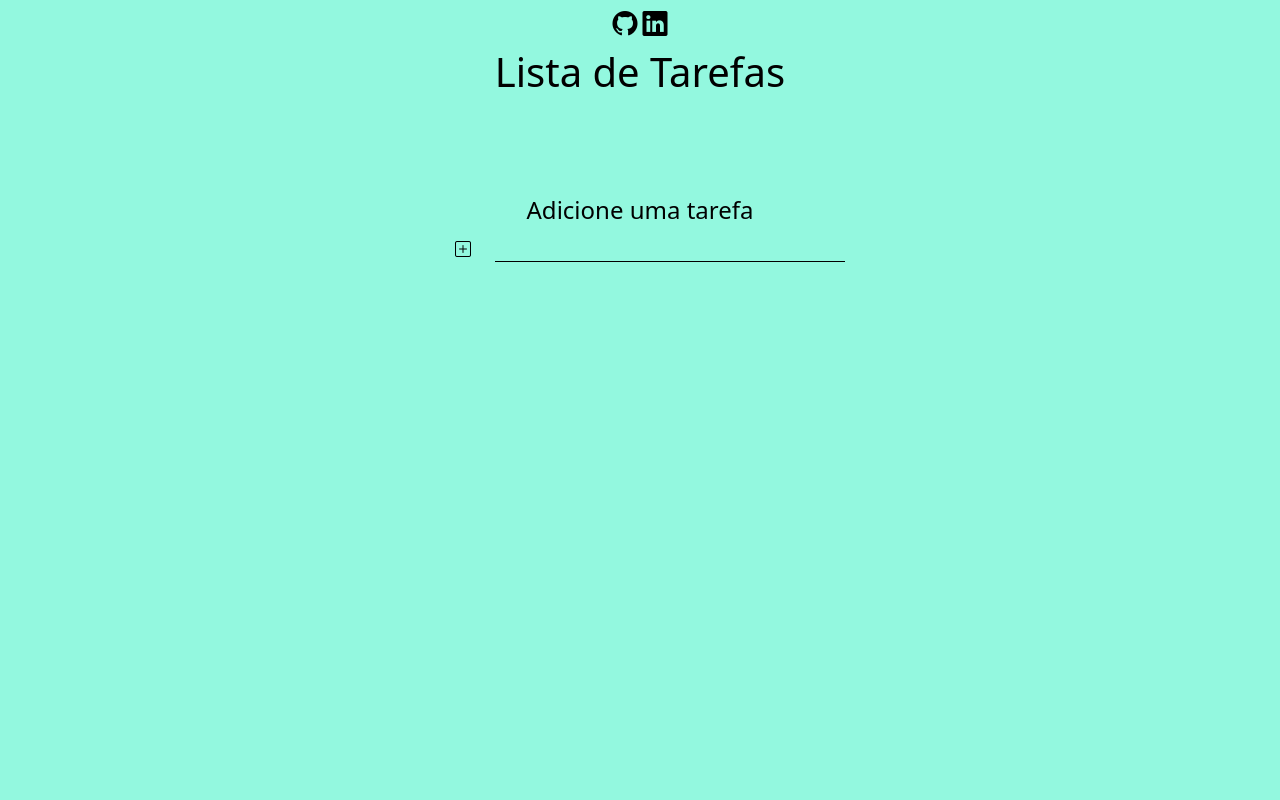
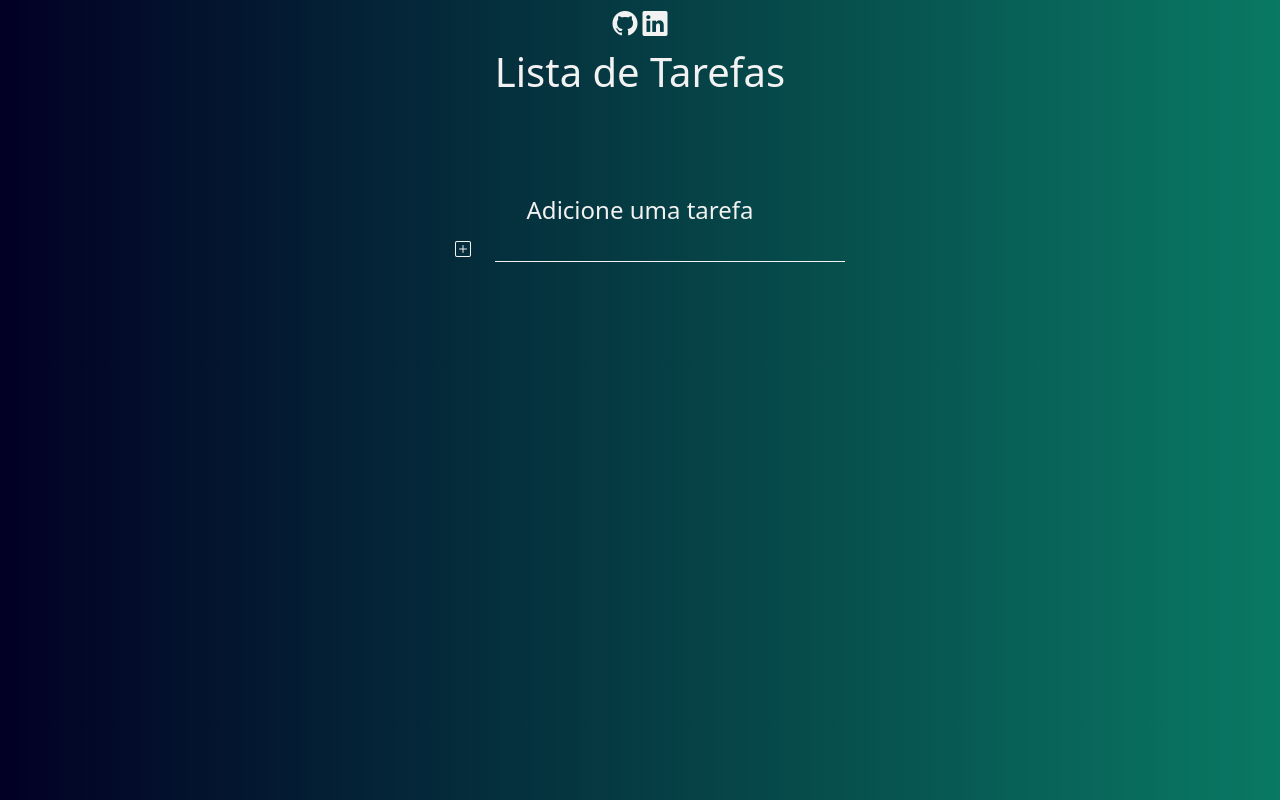
Before and after one commit to Davisamasoa/taskList, a plain HTML site: page index.html in a window 1280 px wide. Drawn offline with nearby package versions, Linux system fonts and the light colour scheme.

Commit message:
background changed

```diff
--- a/sass/style.scss
+++ b/sass/style.scss
@@ -1,5 +1,5 @@
-$primary-color: rgb(147, 248, 223);
-$secondary-color: black;
+$primary-color: rgb(28, 54, 48);
+$secondary-color: rgb(243, 242, 242);
 
 * {
 	color: $secondary-color;
@@ -7,11 +7,19 @@ $secondary-color: black;
 	list-style: none;
 	padding: 0;
 	margin: 0;
-	font-family: system-ui, -apple-system, BlinkMacSystemFont, "Segoe UI", Roboto, Oxygen, Ubuntu, Cantarell, "Open Sans", "Helvetica Neue", sans-serif;
+	font-family: system-ui, -apple-system, BlinkMacSystemFont, "Segoe UI", Roboto,
+		Oxygen, Ubuntu, Cantarell, "Open Sans", "Helvetica Neue", sans-serif;
 }
 
 body {
-	background-color: $primary-color;
+	background: rgb(2, 0, 36);
+	background: rgb(2, 0, 36);
+	background: linear-gradient(
+		90deg,
+		rgba(2, 0, 36, 1) 0%,
+		rgba(9, 121, 99, 1) 100%,
+		rgba(0, 212, 255, 1) 100%
+	);
 }
 
 i {
@@ -44,7 +52,7 @@ aside {
 
 input {
 	border: none;
-	border-bottom: 1px solid rgba(0, 0, 0, 0);
+	border-bottom: 1px solid $secondary-color;
 	background-color: transparent;
 	width: 350px;
 	transition: 0.3s;
@@ -66,17 +74,17 @@ span {
 }
 
 .addTask {
-	border-bottom: 1px solid black;
+	border-bottom: 1px solid $secondary-color;
 }
 
 input {
 	&:hover {
-		border-bottom: 1px solid black;
+		border-bottom: 1px solid $secondary-color;
 	}
 
 	&:focus {
 		outline: none;
-		border-bottom: 1px solid black;
+		border-bottom: 1px solid $secondary-color;
 	}
 }
 
```
Also changed, not shown: style/style.css, 1 other file.
